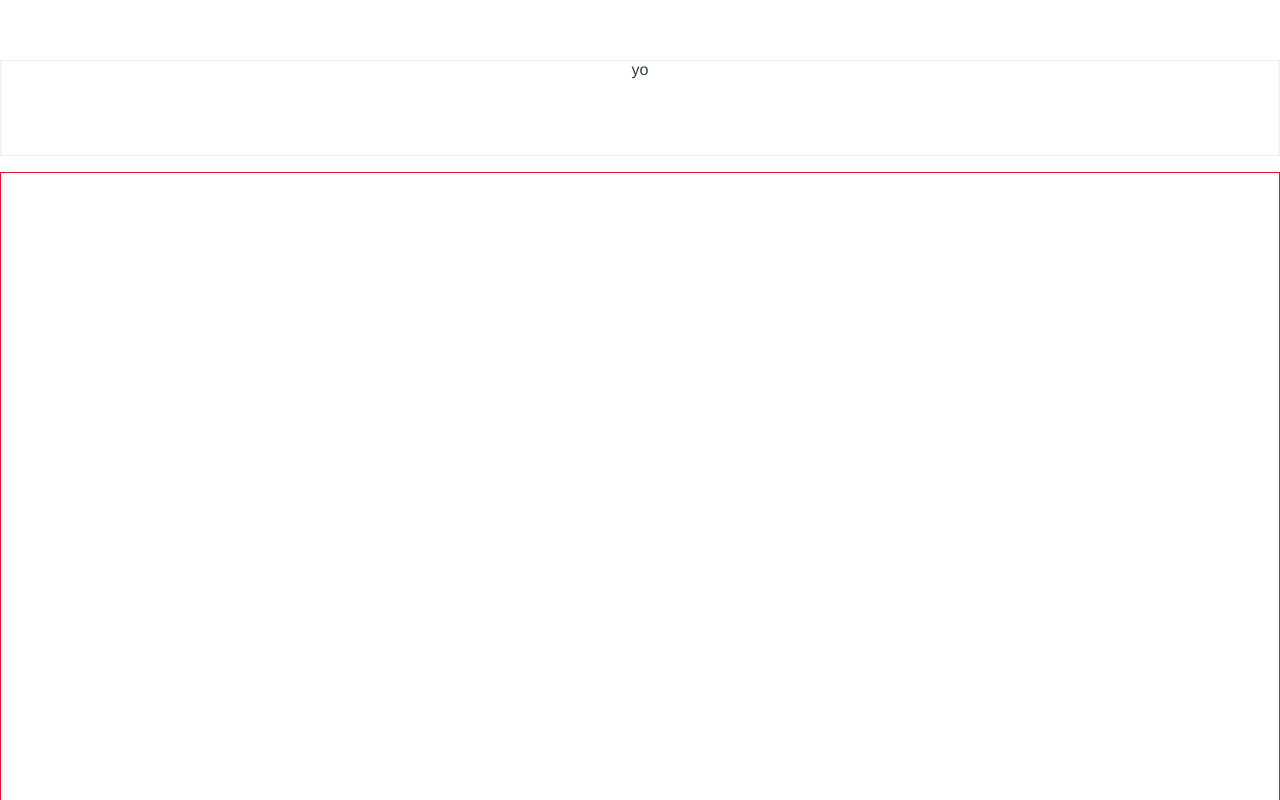
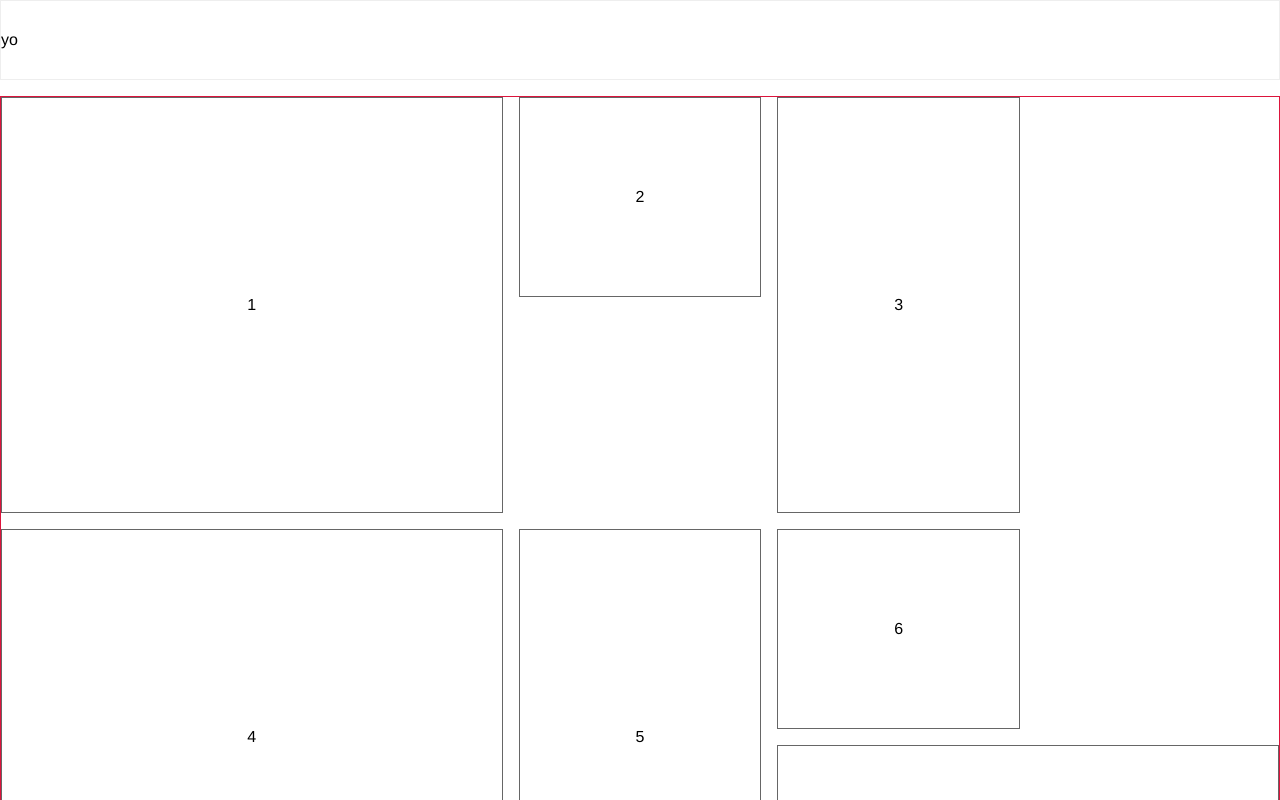
Before and after one commit to Kingmercy-Rayne/mosaic-reddit, a Vue app: page / in a window 1280 px wide. Shown: the top 800 px of the page. Built offline with nearby package versions, Linux system fonts and the light colour scheme.

Commit message:
Create Grid layout

```diff
--- a/src/App.vue
+++ b/src/App.vue
@@ -21,8 +21,6 @@ export default {
   -webkit-font-smoothing: antialiased;
   -moz-osx-font-smoothing: grayscale;
   text-align: center;
-  color: #2c3e50;
-  margin-top: 60px;
 }
 
 .page {
--- a/src/components/TheNavbar.vue
+++ b/src/components/TheNavbar.vue
@@ -11,6 +11,8 @@ export default {
 <style lang="stylus" scoped>
 .nav {
   border: solid thin var(--text-color-primary);
-  min-height: 12vh;
+  min-height: 10vh;
+  display: flex;
+  align-items: center;
 }
 </style>
--- a/src/views/Home.vue
+++ b/src/views/Home.vue
@@ -1,6 +1,15 @@
 <template>
   <div class="page">
-    <div class="mosaic-container"></div>
+    <div class="mosaic-container">
+      <div class="card">1</div>
+      <div class="card card--wide">2</div>
+      <div class="card">3</div>
+      <div class="card card--mid">4</div>
+      <div class="card card--tall">5</div>
+      <div class="card">6</div>
+      <div class="card card--wide">7</div>
+      <div class="card">8</div>
+    </div>
   </div>
 </template>
 
@@ -15,8 +24,28 @@ export default {
 <style lang="stylus" scoped>
 .mosaic-container {
   width: 100%;
-  min-height: 800px;
+  min-height: 400px;
   border: solid thin crimson;
   margin-top: 1em;
+  display: grid;
+  gap: 1rem;
+  grid-template-columns: repeat(auto-fit, minmax(200px, 1fr));
+  grid-auto-rows: 200px;
+}
+
+.card {
+  display: flex;
+  justify-content: center;
+  align-items: center;
+  border: solid thin #666;
+
+  &:nth-child(2n+3) {
+    grid-row: span 2 / auto;
+  }
+
+  &:nth-child(3n+1) {
+    grid-row: span 2 / auto;
+    grid-column: span 2 / auto;
+  }
 }
 </style>
```
